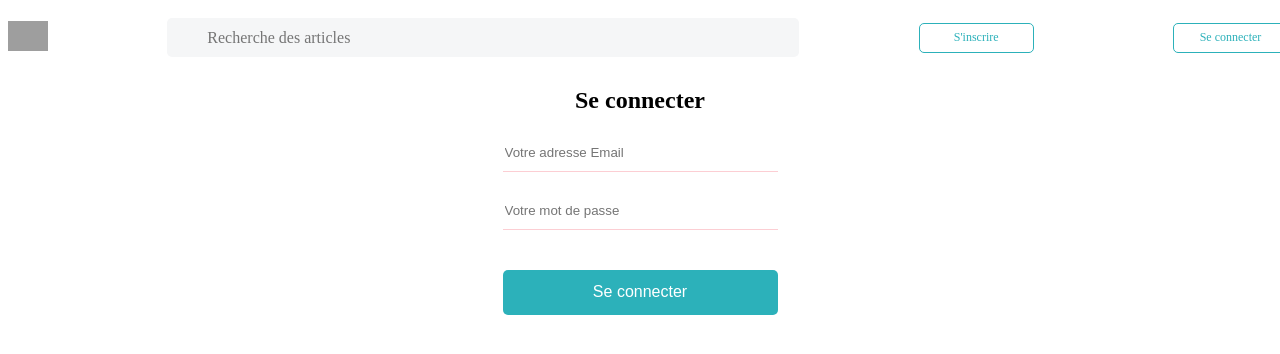
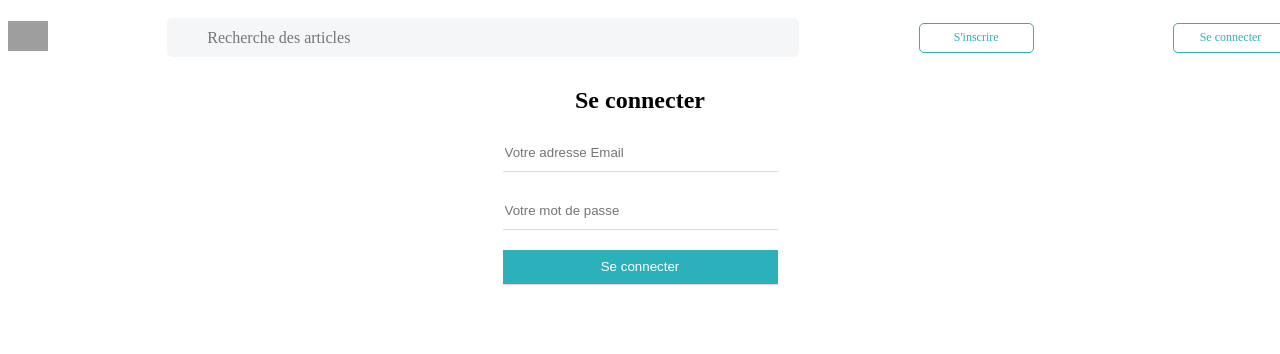
Before and after one commit to Thomas-Torrente/Vinted-Front-End, a React (Create React App) app: page /login in a window 1280 px wide. Shown: the top 354 px of the page. Built offline with nearby package versions, Linux system fonts and the light colour scheme; grey boxes are pictures that could not be loaded.

Commit message:
Correction bug Login

```diff
--- a/src/App.css
+++ b/src/App.css
@@ -133,3 +133,14 @@
   font-size: 16px;
   margin-top: 20px;
 }
+
+.connectBtn {
+  background-color: #2cb1ba;
+  color: white;
+}
+/* PUBLISH */
+
+.contenair-publish {
+  width: 1280px;
+  margin: 0 auto;
+}
--- a/src/components/FormPublish.js
+++ b/src/components/FormPublish.js
@@ -3,6 +3,8 @@ import React from "react";
 const FormPublish = (props) => {
   return (
     <>
+      <div className="contenair-publish"></div>
+      <h2>Vends tes articles</h2>
       <form onSubmit={props.whenSubmit}>
         <input
           type="file"
--- a/src/components/Header.js
+++ b/src/components/Header.js
@@ -24,6 +24,7 @@ const Header = ({ token, setUser }) => {
               </button>
             </Link>
             <button
+              className="header-button button-login-signup"
               onClick={() => {
                 setUser(null);
               }}
--- a/src/components/LoginForm.js
+++ b/src/components/LoginForm.js
@@ -1,6 +1,6 @@
 import React from "react";
-import { useHistory } from "react-router-dom";
-const LoginForm = (props, { setUser, token }) => {
+
+const LoginForm = (props) => {
   return (
     <>
       <div className="signupContenair">
@@ -23,14 +23,7 @@ const LoginForm = (props, { setUser, token }) => {
               props.setPassword(event.target.value);
             }}
           />
-          <button
-            onClick={() => {
-              setUser(token);
-              useHistory.pushState("/");
-            }}
-          >
-            Se connecter
-          </button>
+          <input className="connectBtn" type="submit" value={"Se connecter"} />
         </form>
       </div>
     </>
--- a/src/containers/Login.js
+++ b/src/containers/Login.js
@@ -1,8 +1,10 @@
 import React, { useState } from "react";
 import LoginForm from "../components/LoginForm";
 import axios from "axios";
+import { useHistory } from "react-router-dom";
 
 const Login = ({ setUser, token }) => {
+  const history = useHistory();
   const [email, setEmail] = useState("");
   const [password, setPasword] = useState("");
 
@@ -19,7 +21,10 @@ const Login = ({ setUser, token }) => {
           password: password,
         }
       );
-      console.log(sendSignup.data.token);
+      setUser(sendSignup.data.token);
+      history.push("/");
+
+      // console.log(sendSignup.data.token);
     }
   };
 
@@ -32,8 +37,6 @@ const Login = ({ setUser, token }) => {
           password={password}
           setPassword={setPasword}
           whenSubmit={whenSubmit}
-          setUser={setUser}
-          token={token}
         />
       </div>
     </>
```
